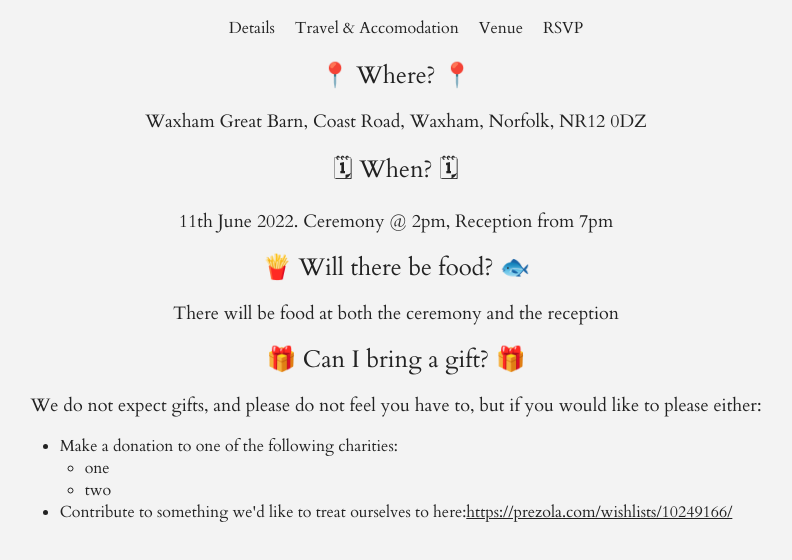
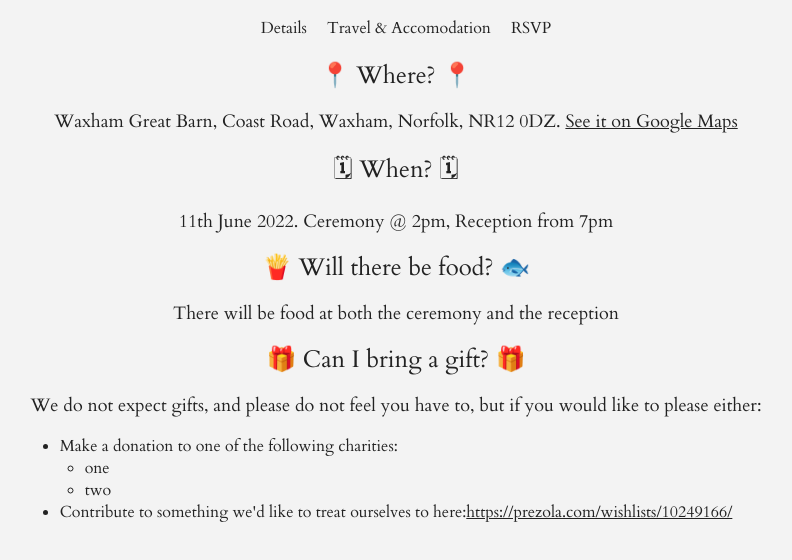
Before and after one commit to JordWyatt/wedding-site, a Gatsby site: page /details in a window 1280 px wide. Shown: the part 62-622 px from the top of the page, without its empty margins (244-1036 px from the left). Built offline with nearby package versions, Linux system fonts and the light colour scheme; Gatsby itself is replaced by a stand-in of ours.

Commit message:
Remove redundant page

```diff
--- a/src/components/Navbar.js
+++ b/src/components/Navbar.js
@@ -6,7 +6,6 @@ export default function Navbar() {
     <nav>
       <Link to="/details">Details</Link>
       <Link to="/travel">Travel & Accomodation</Link>
-      <Link to="/venue">Venue</Link>
       <a href="https://forms.gle/DQDEU2mwNpGYmU2MA">RSVP</a>
     </nav>
   )
--- a/src/pages/details.js
+++ b/src/pages/details.js
@@ -6,7 +6,12 @@ export default function Details() {
     <Layout>
       <div>
         <h3>📍 Where? 📍</h3>
-        <p>Waxham Great Barn, Coast Road, Waxham, Norfolk, NR12 0DZ</p>
+        <p>
+          Waxham Great Barn, Coast Road, Waxham, Norfolk, NR12 0DZ.{" "}
+          <a href="https://goo.gl/maps/MGSQoTf3ywewanKh9">
+            See it on Google Maps
+          </a>
+        </p>
         <h3>🗓 When? 🗓</h3>
         <p>11th June 2022. Ceremony @ 2pm, Reception from 7pm</p>
         <h3>🍟 Will there be food? 🐟</h3>
```
Also changed, not shown: src/pages/venue.js (deleted, +0 -16 lines).
